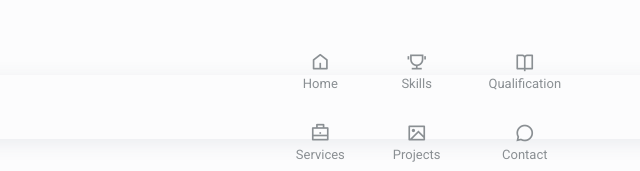
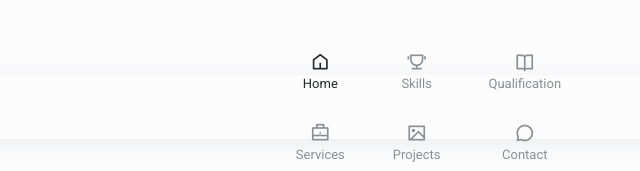
Before and after one commit to DevHalvawala/Dev-Portfolio, a plain HTML site: page Dev-Portfolio/index.html in a window 1280 px wide. Shown: the part 629-800 px from the top of the page, 112-752 px from the left. Drawn offline with nearby package versions, Linux system fonts and the light colour scheme.

Commit message:
commit_39

```diff
--- a/Dev-Portfolio/assets/css/styles.css
+++ b/Dev-Portfolio/assets/css/styles.css
@@ -245,7 +245,9 @@ body.dark-theme {
 }
 
 /* Active link */
-
+.active-link{
+  color: var(--title-color);
+}
 
 /*=============== HOME ===============*/
 .home__container{
--- a/Dev-Portfolio/assets/js/main.js
+++ b/Dev-Portfolio/assets/js/main.js
@@ -94,8 +94,25 @@ const sendEmail = (e) =>{
 }
 contactForm.addEventListener('submit', sendEmail)
 /*=============== SCROLL SECTIONS ACTIVE LINK ===============*/
+const sections = document.querySelectorAll('section[id]')
 
+const scrollActive = () =>{
+  	const scrollY = window.pageYOffset
 
+	sections.forEach(current =>{
+		const sectionHeight = current.offsetHeight,
+			  sectionTop = current.offsetTop - 58,
+			  sectionId = current.getAttribute('id'),
+			  sectionsClass = document.querySelector('.nav__menu a[href*=' + sectionId + ']')
+
+		if(scrollY > sectionTop && scrollY <= sectionTop + sectionHeight){
+			sectionsClass.classList.add('active-link')
+		}else{
+			sectionsClass.classList.remove('active-link')
+		}
+	})
+}
+window.addEventListener('scroll', scrollActive)
 /*=============== SHOW SCROLL UP ===============*/
 
 
--- a/Dev-Portfolio/index.html
+++ b/Dev-Portfolio/index.html
@@ -27,7 +27,7 @@
                     <ul class="nav__list grid">
 
                         <li class="nav__item">
-                            <a href="#home" class="nav__link">
+                            <a href="#home" class="nav__link active-link">
                                 <i class="ri-home-5-line"></i>Home
                             </a>
                         </li>
```
